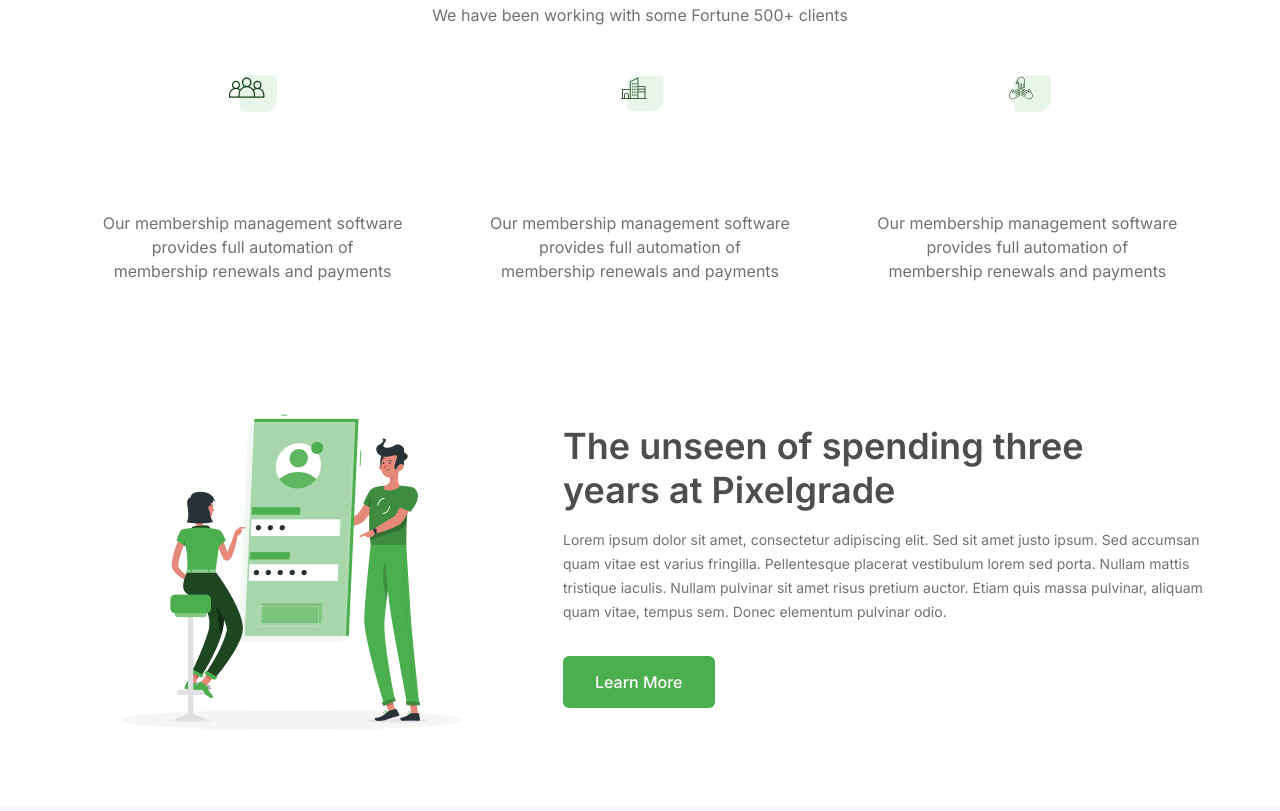
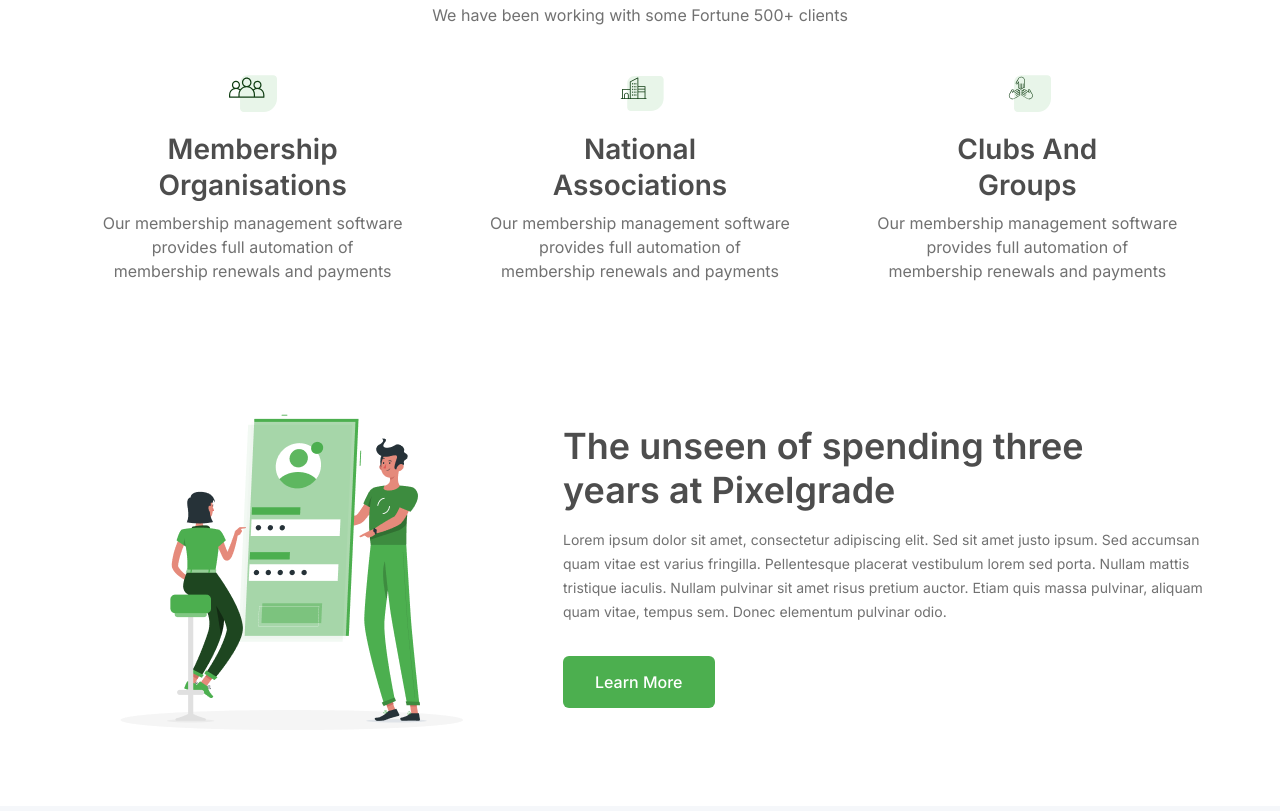
Before and after one commit to pYash333/agency-landing-page, a website: page index.html in a window 1280 px wide. Shown: the part 1029-1840 px from the top of the page. Drawn offline with nearby package versions, Linux system fonts and the light colour scheme.

Commit message:
small css change

```diff
--- a/assets/css/input.css
+++ b/assets/css/input.css
@@ -24,7 +24,7 @@
     @apply text-[2rem] md:text-[2.25rem] leading-[40px] md:leading-[44px] font-semibold text-secondary-color;
   }
   h3{
-    @apply text-[1.25rem] md:text-[1.75rem] leading-[32px] md:leading-[36px] font-semibold text-white;
+    @apply text-[1.25rem] md:text-[1.75rem] leading-[32px] md:leading-[36px] font-semibold text-secondary-color;
   }
   h4{
     @apply text-[1.125rem] md:text-[1.25rem] leading-[32px] md:leading-[36px] font-semibold text-white;
```
Also changed, not shown: assets/css/output.css.
